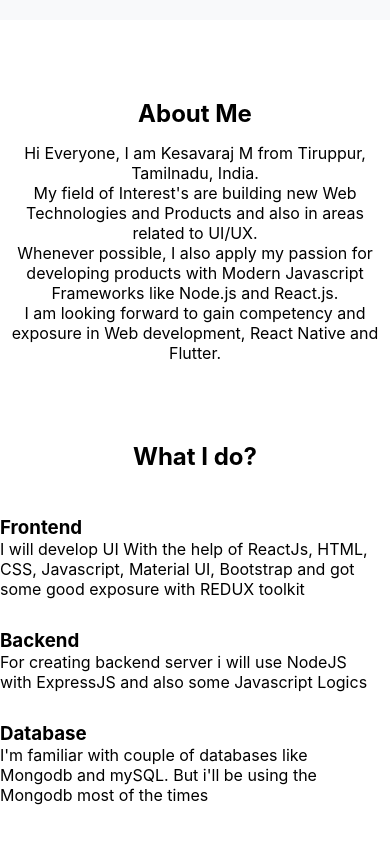
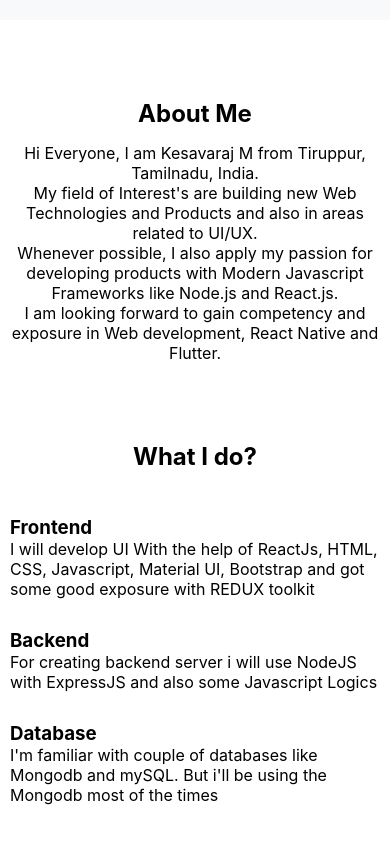
Before and after one commit to Kesavaraj80/my-portfolio, a React (Create React App) app: page / in a window 390 px wide. Shown: the part 802-1646 px from the top of the page. Built offline with nearby package versions, Linux system fonts and the light colour scheme.

Commit message:
padding added

```diff
--- a/src/components/About/About.css
+++ b/src/components/About/About.css
@@ -61,7 +61,7 @@
     margin-top: 30px;
     text-align: left;
     padding-right: 10px;
-    padding-left: 0px;
+    padding-left: 10px;
   }
   .container {
     height: 50vh;
```
